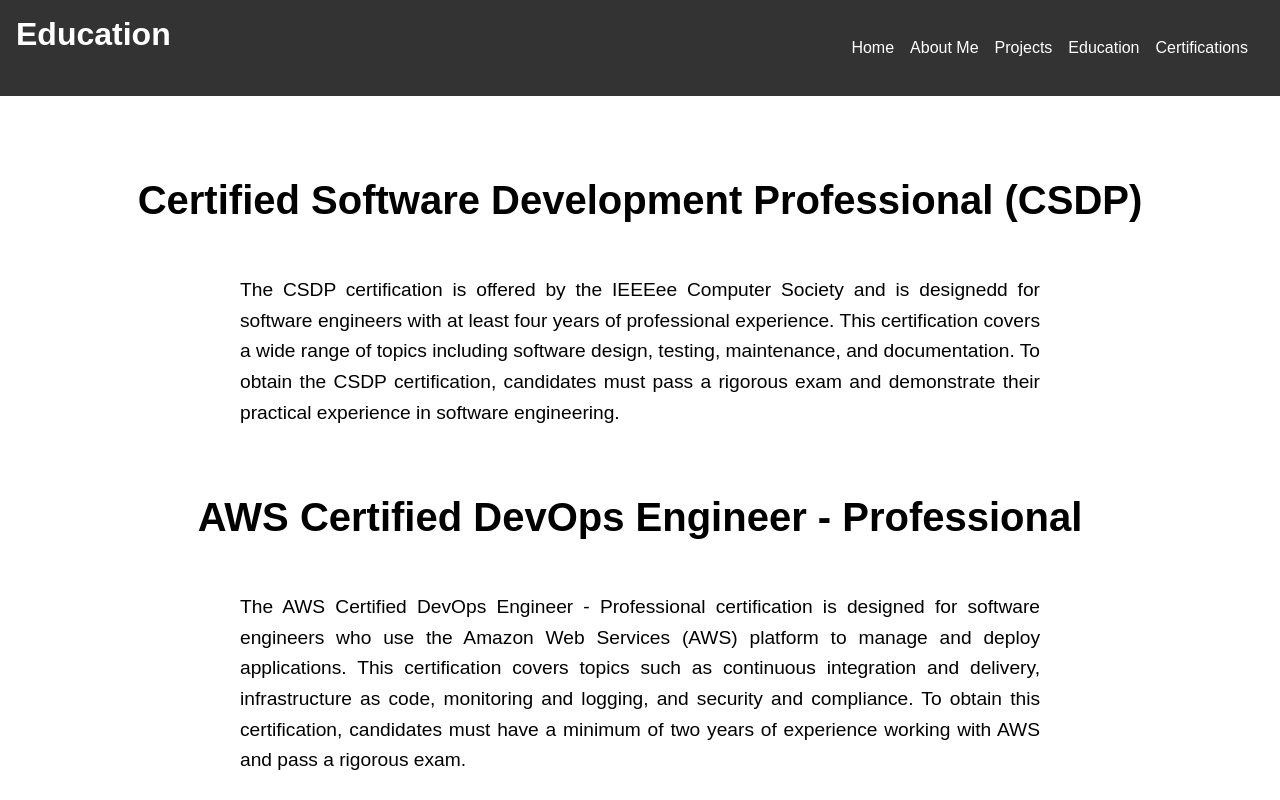
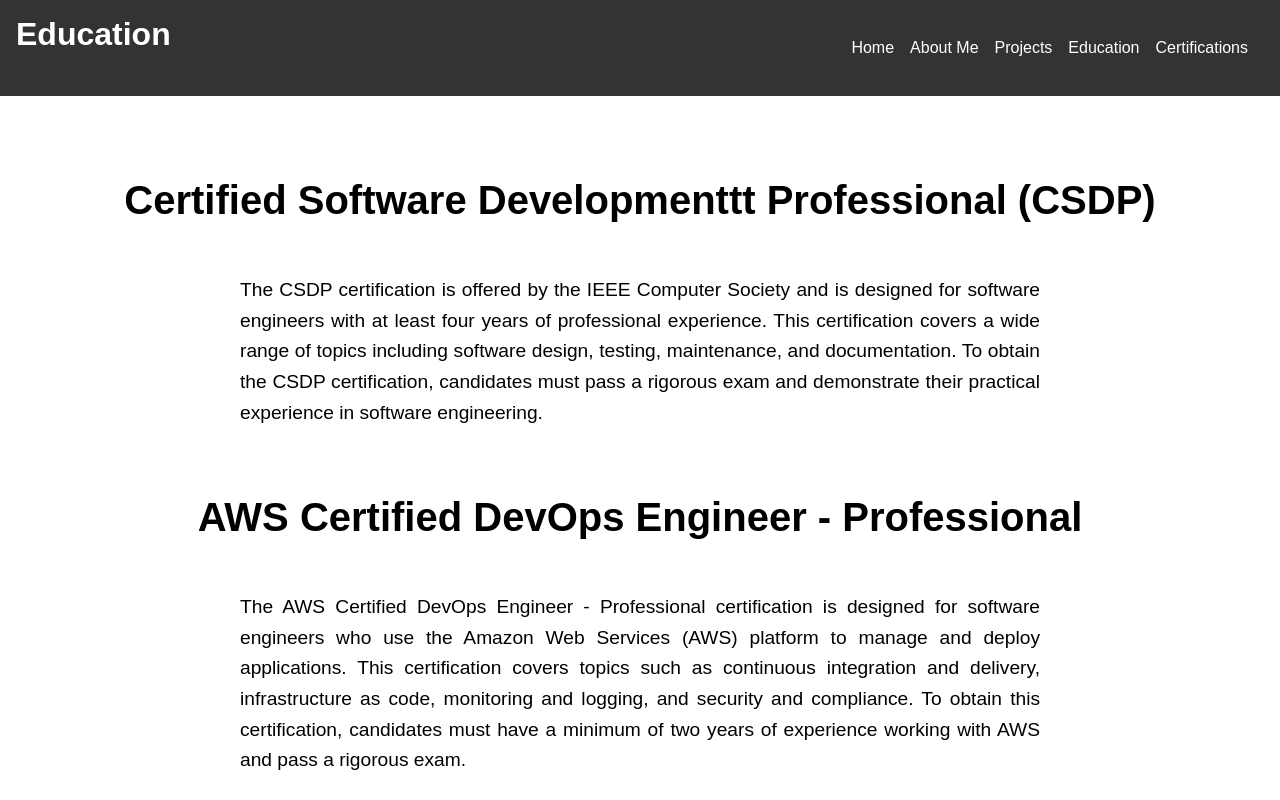
Before and after one commit to WasifKh123/DevopsA1, a plain HTML site: page certifications.html in a window 1280 px wide. Shown: the top 800 px of the page. Drawn offline with Linux system fonts and the light colour scheme.

Commit message:
demonstraion

```diff
--- a/certifications.html
+++ b/certifications.html
@@ -87,8 +87,8 @@
     </header>
     <main>
         <div class="education">
-            <h2>Certified Software Development Professional (CSDP)</h2>
-            <p>The CSDP certification is offered by the IEEEee Computer Society and is designedd for software engineers with at least four years of professional experience. This certification covers a wide range of topics including software design, testing, maintenance, and documentation. To obtain the CSDP certification, candidates must pass a rigorous exam and demonstrate their practical experience in software engineering.</p>
+            <h2>Certified Software Developmenttt Professional (CSDP)</h2>
+            <p>The CSDP certification is offered by the IEEE Computer Society and is designed for software engineers with at least four years of professional experience. This certification covers a wide range of topics including software design, testing, maintenance, and documentation. To obtain the CSDP certification, candidates must pass a rigorous exam and demonstrate their practical experience in software engineering.</p>
             <br>
             <br>
 
```
